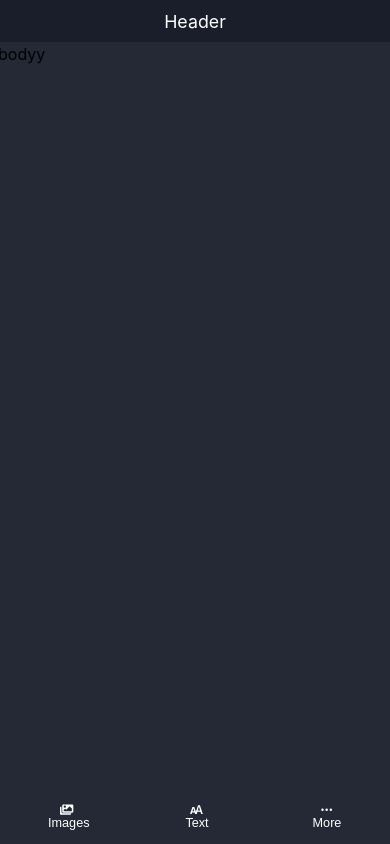
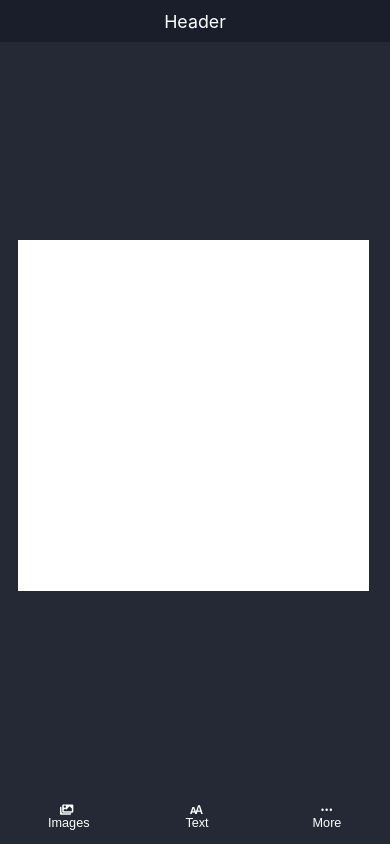
Before and after one commit to Mofe1015/Make.meme, a React (Create React App) app: page / in a window 390 px wide. Built offline with nearby package versions, Linux system fonts and the light colour scheme.

Commit message:
adding editing boxto body

```diff
--- a/src/App.css
+++ b/src/App.css
@@ -1,6 +1,8 @@
 .App-header {
   background-color: #1a1e2b;
   min-height: 5vh;
+  max-width: 100%;
+  width: 100%;
   display: flex;
   flex-direction: column;
   align-items: center;
@@ -8,16 +10,3 @@
   font-size: calc(10px + 2vmin);
   color: white;
 }
-
-.App-link {
-  color: #61dafb;
-}
-
-@keyframes App-logo-spin {
-  from {
-    transform: rotate(0deg);
-  }
-  to {
-    transform: rotate(360deg);
-  }
-}
--- a/src/Body.css
+++ b/src/Body.css
@@ -13,11 +13,24 @@
   padding: 2px;
   width: 4%;
   max-width: 4%;
+  max-height: 100%;
 }
 .body-Body {
   padding: 2px;
   width: 97%;
   max-width: 97%;
+  display: flex;
+  flex-direction: column;
+  align-items: center;
+  overflow: hidden;
+}
+
+.edit-Box-Div {
+  background-color: white;
+  height: 40vw;
+  width: 40vw;
+  margin-top: auto;
+  margin-bottom: auto;
 }
 .body-Nav-Btn {
   margin: auto;
@@ -69,6 +82,13 @@
     height: 90vh;
     min-height: 85vh;
   }
+  .edit-Box-Div {
+    background-color: white;
+    height: 90vw;
+    width: 90vw;
+    margin-top: auto;
+    margin-bottom: auto;
+  }
 
   .body-Nav {
     flex-direction: row;
--- a/src/Body.js
+++ b/src/Body.js
@@ -25,7 +25,9 @@ function Body (){
 
             </nav>
             <div className='body-Body'>
-                bodyy
+                <div className='edit-Box-Div'>
+
+                </div>
             </div>
         </div>
     )
```
